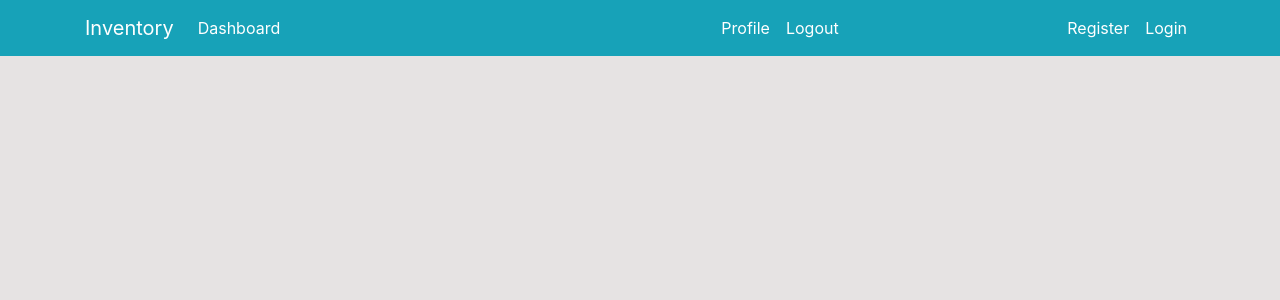
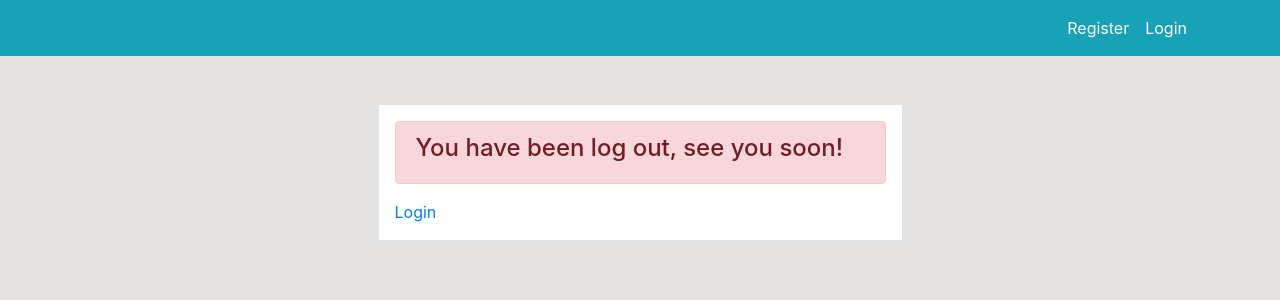
Before and after one commit to CiscoMerchan/Inventory_with_django, a Django app: page /logout/ in a window 1280 px wide. Shown: the top 300 px of the page. Run offline with Django 4.2, Linux system fonts and the light colour scheme; some libraries are stand-ins or nearby versions.

Commit message:
Login and Logout

```diff
--- a/inventory_management/inventory_management/settings.py
+++ b/inventory_management/inventory_management/settings.py
@@ -138,3 +138,6 @@ STATIC_ROOT = (BASE_DIR/'asert/')
 # https://docs.djangoproject.com/en/4.1/ref/settings/#default-auto-field
 
 DEFAULT_AUTO_FIELD = 'django.db.models.BigAutoField'
+
+# Once the user login this is the url address where the user will be redirect
+LOGIN_REDIRECT_URL = 'dashboard-index'
--- a/inventory_management/templates/partials/nav.html
+++ b/inventory_management/templates/partials/nav.html
@@ -1,6 +1,6 @@
 <nav class="navbar navbar-expand-lg navbar-info bg-info">
     <div class="container">
-
+        {% if user.is_authenticated %}
         <a class="navbar-brand text-white" href="{% url 'dashboard-index' %}">Inventory</a>
         <button class="navbar-toggler" type="button" data-toggle="collapse" data-target="#navbarSupportedContent"
             aria-controls="navbarSupportedContent" aria-expanded="false" aria-label="Toggle navigation">
@@ -20,10 +20,10 @@
                         <span class="sr-only">(current)</span></a>
                 </li>
                 <li class="nav-item">
-                    <a class="nav-link text-white" href="#">Logout</a>
+                    <a class="nav-link text-white" href="{% url 'user-logout' %}">Logout</a>
                 </li>
             </ul>
-
+            {% else %}
             <ul class="navbar-nav ml-auto">
                 <li class="nav-item active">
                     <a class="nav-link text-white" href="{% url 'user-register' %}">Register <span
@@ -33,7 +33,7 @@
                     <a class="nav-link text-white" href="{% url 'user-login' %}">Login</a>
                 </li>
             </ul>
-
+            {% endif %}
         </div>
     </div>
 </nav>
--- a/inventory_management/templates/user/logout.html
+++ b/inventory_management/templates/user/logout.html
@@ -3,4 +3,18 @@
 <!-- Loading crispy to form -->
 {% load crispy_forms_tags %}
 {% block content %}
+
+<div class="container">
+    <div class="row mt-5 ">
+        <div class="col-md-6 offset-md-3 ">
+            <div class="border p-3 bg-white ">
+                <div class="alert alert-danger">
+                    <h4>You have been log out, see you soon!</h4>
+                </div>
+                 <a href="{% url 'user-login' %}">Login</a>
+            </div>
+        </div>
+    </div>
+</div>
+
 {% endblock %}
```
Also changed, not shown: inventory_management/templates/user/login.html (+4 -4 lines), inventory_management/db.sqlite3.
